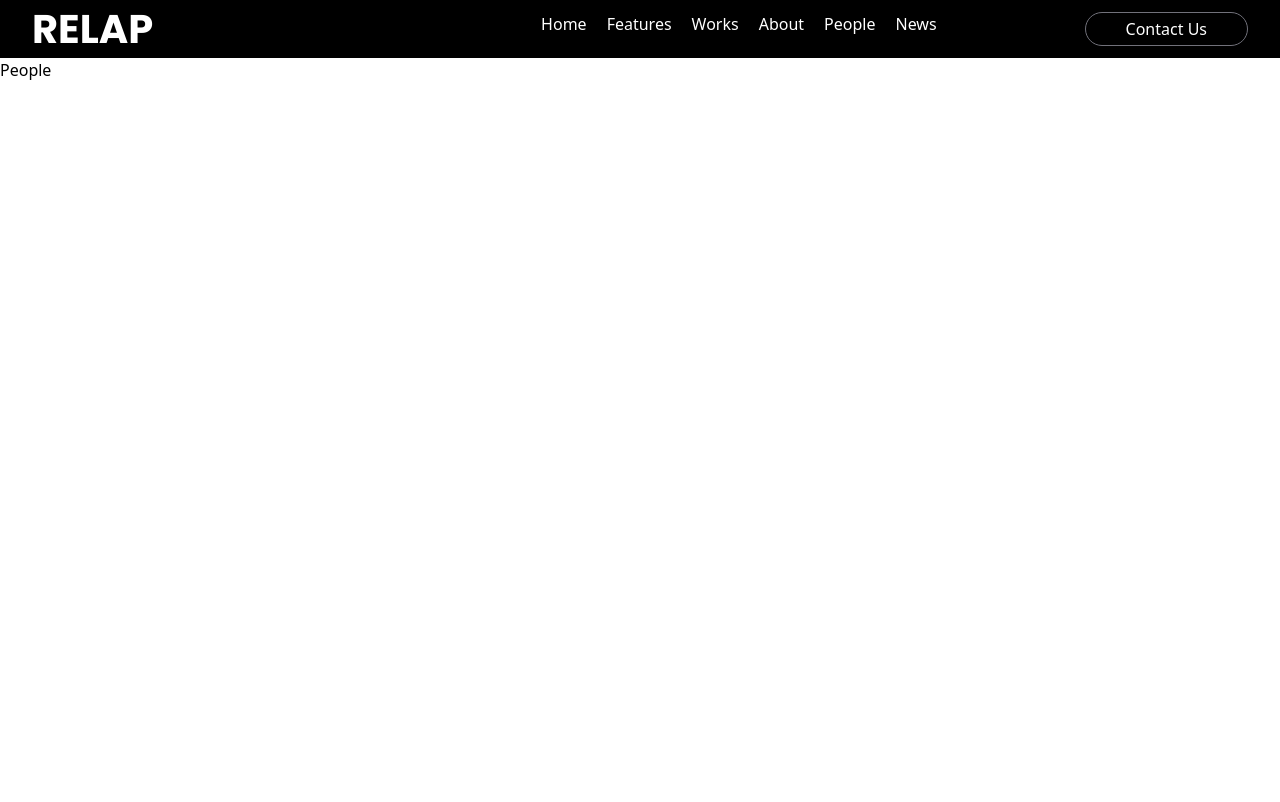
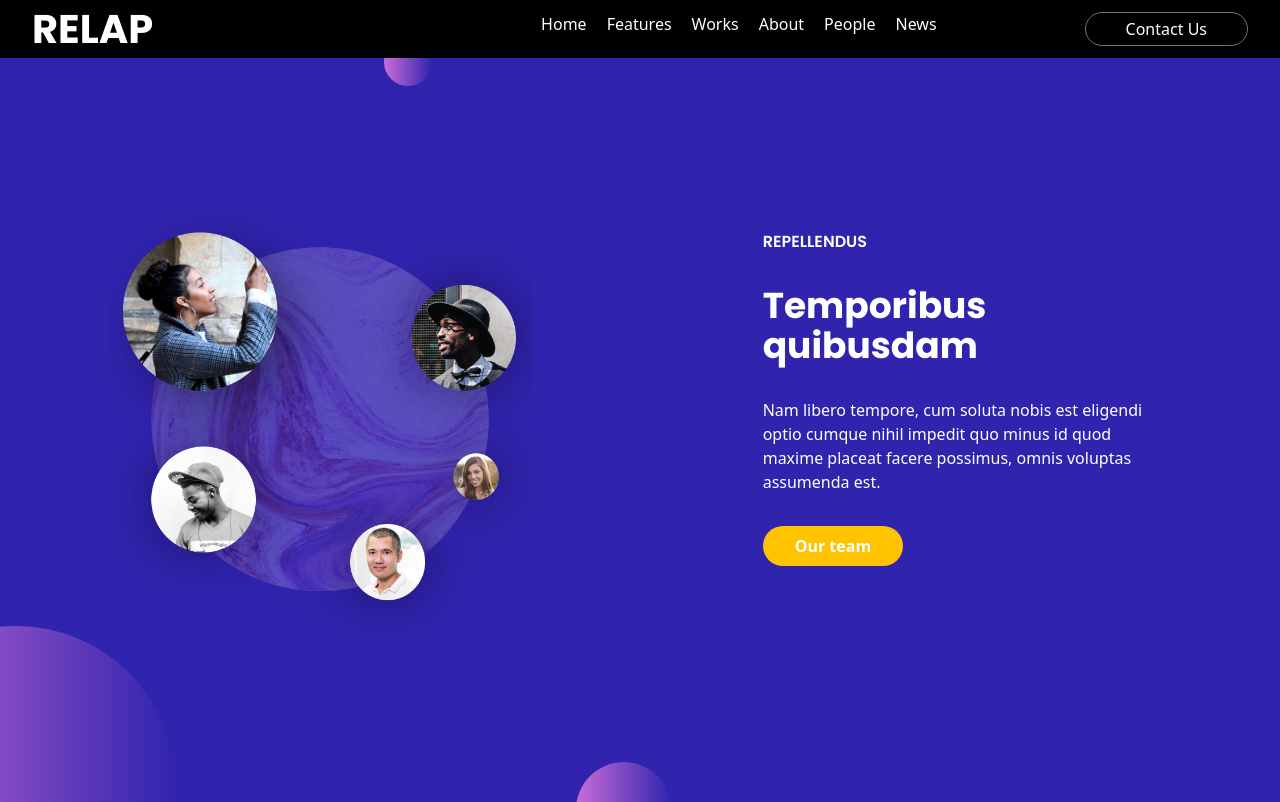
Before and after one commit to WalassiSilva/relap, a React (Vite) app: page /people in a window 1280 px wide. Built offline with nearby package versions, Linux system fonts and the light colour scheme.

Commit message:
feat: people section

```diff
--- /dev/null
+++ b/src/components/PeopleSection/index.tsx
@@ -0,0 +1,22 @@
+import img1 from "../../assets/images/people/1.png"
+export function PeopleSection() {
+  return (
+    <main className=" relative bg-[#3023AE] text-white overflow-hidden md:flex md:py-2 md:justify-around md:items-center md:h-[calc(100dvh-56px)]">
+      <section className="md:w-1/3">
+        <img src={img1} alt="network image" />
+      </section>
+      <section className="p-4 flex flex-col gap-8 pb-20 md:w-1/3">
+        <h5 className="font-title uppercase font-semibold">Repellendus</h5>
+        <h3 className="font-title text-4xl font-bold text-white">Temporibus
+          quibusdam</h3>
+        <p>Nam libero tempore, cum soluta nobis est eligendi optio cumque nihil impedit quo minus id quod maxime placeat facere possimus, omnis voluptas assumenda est.</p>
+        <div className="z-50"><button className="bg-[#ffc300] hover:bg-[#c59b27] rounded-full px-8 py-2 font-semibold ">Our team</button></div>
+      </section>
+
+      <div className="absolute bg-gradient-to-r to-[#3023ae] from-[#c86dd7] size-12 rounded-full -top-5 -right-5 md:left-[30%]"></div>
+      <div className="absolute bg-gradient-to-r to-[#3023ae] from-[#c86dd7] size-24 rounded-full -bottom-14 -right-10 md:left-[45%] "></div>
+      <div className="absolute bg-gradient-to-r to-[#3023ae] from-[#c86dd7] size-80 rounded-full -bottom-56 -left-36 md:-bottom-36 "></div>
+
+    </main>
+  )
+}
--- a/src/routes/People.tsx
+++ b/src/routes/People.tsx
@@ -1,5 +1,7 @@
+import { PeopleSection } from "../components/PeopleSection";
+
 export function People() {
   return (
-    <div>People</div>
+    <PeopleSection />
   )
 }
```
Also changed, not shown: src/assets/images/people/1.png (added).
